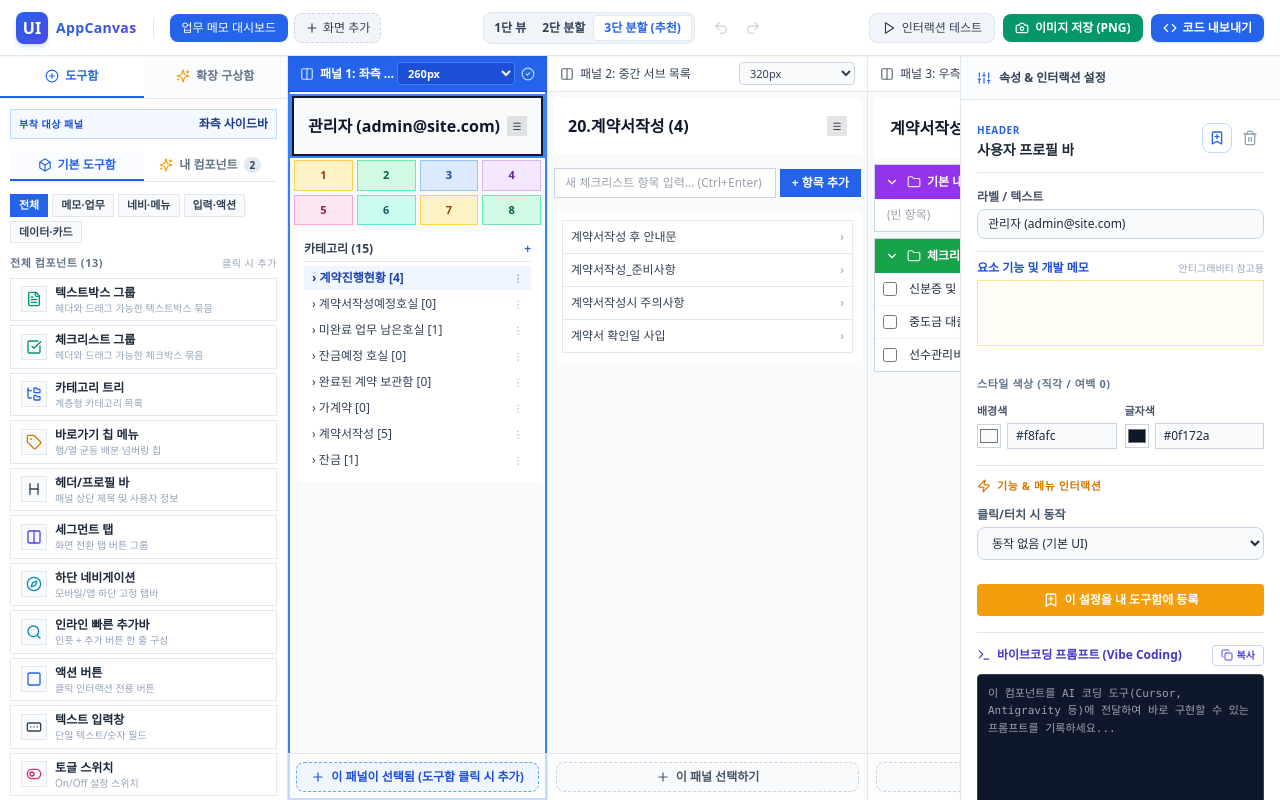
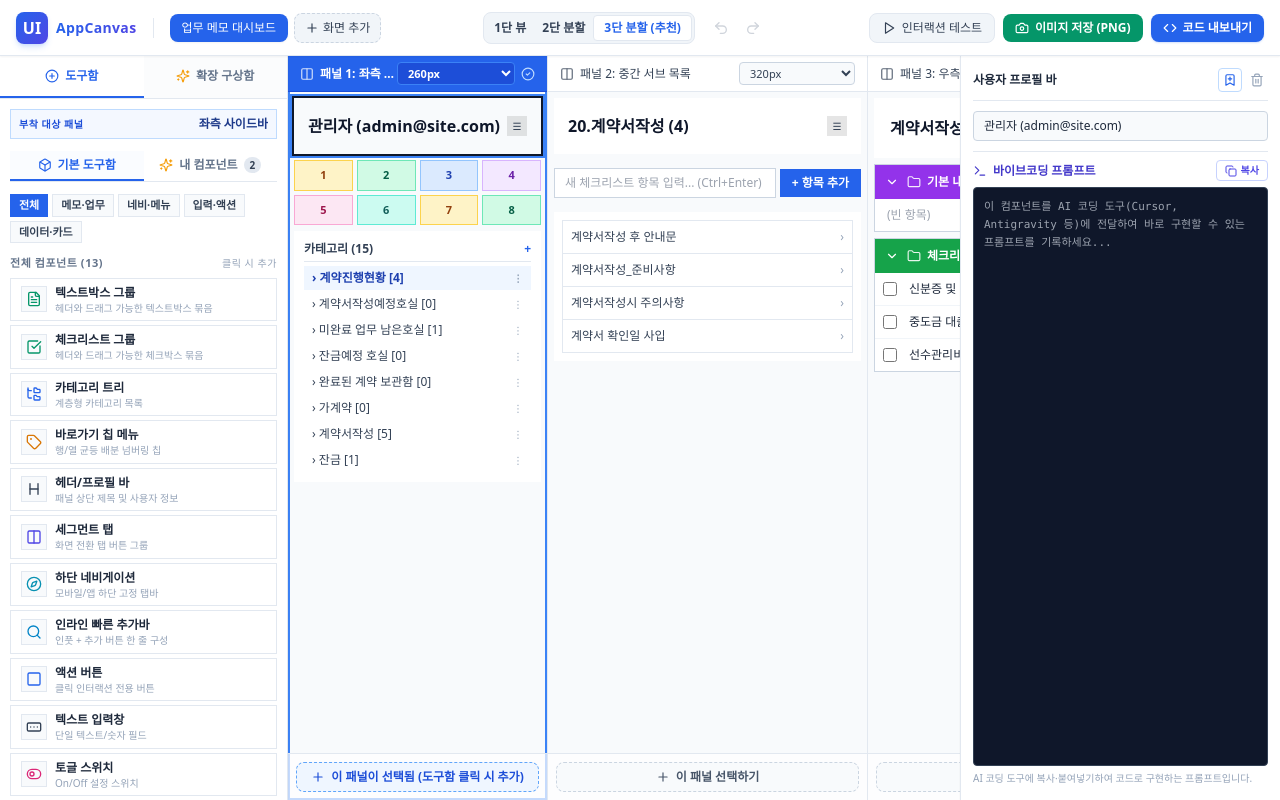
Before and after one commit to smartyoni/front_end_maker, a React (Vite) app: page / in a window 1280 px wide. Built offline with nearby package versions, Linux system fonts and the light colour scheme; a web font is replaced by a local one.

Commit message:
refactor: 5번 패널 UI 대폭 정리 (헤더/스타일/액션 제거 및 프롬프트 공간 최대화)

```diff
--- a/src/components/inspector/PropertyInspector.tsx
+++ b/src/components/inspector/PropertyInspector.tsx
@@ -1,8 +1,6 @@
 import React, { useState } from 'react';
 import { useCanvasStore } from '../../store/canvasStore';
 import { useCustomComponentStore } from '../../store/customComponentStore';
-import { StyleSection } from './StyleSection';
-import { ActionSection } from './ActionSection';
 import { Trash2, Sliders, BookmarkPlus } from 'lucide-react';
 import { CustomComponentModal } from '../palette/CustomComponentModal';
 import { VibePromptSection } from './VibePromptSection';
@@ -21,7 +19,7 @@ export const PropertyInspector: React.FC = () => {
       <div className="flex-1 flex flex-col items-center justify-center p-6 text-center text-slate-500">
         <Sliders className="w-8 h-8 mb-2 opacity-50" />
         <p className="text-xs">선택된 컴포넌트가 없습니다.</p>
-        <p className="text-[11px] text-slate-600 mt-1">캔버스에서 컴포넌트를 클릭해 속성을 편집하세요.</p>
+        <p className="text-[11px] text-slate-600 mt-1">캔버스에서 컴포넌트를 클릭해 편집하세요.</p>
       </div>
     );
   }
@@ -31,197 +29,96 @@ export const PropertyInspector: React.FC = () => {
   };
 
   return (
-    <div className="flex-1 overflow-y-auto p-4 space-y-4">
-      {/* 컴포넌트 기본 정보 헤더 */}
-      <div className="flex items-center justify-between pb-3 border-b border-slate-200">
-        <div>
-          <span className="text-[10px] font-bold uppercase tracking-wider text-blue-600">
-            {selectedComponent.type}
-          </span>
-          <h3 className="text-sm font-bold text-slate-800 truncate max-w-[170px]">
-            {selectedComponent.name || selectedComponent.label}
-          </h3>
-        </div>
-        <div className="flex items-center gap-1">
+    <div className="h-full flex flex-col p-3 space-y-2.5 overflow-hidden bg-white">
+      {/* 1. 최상단 헤더: 영문 태그 제거, 컴포넌트 타이틀 배치, 높이 최적화 */}
+      <div className="flex items-center justify-between pb-2 border-b border-slate-200 shrink-0">
+        <h3 className="text-xs font-bold text-slate-800 truncate flex-1 mr-2" title={selectedComponent.name || selectedComponent.label}>
+          {selectedComponent.name || selectedComponent.label || '컴포넌트'}
+        </h3>
+        <div className="flex items-center gap-1 shrink-0">
           <button
             onClick={() => setIsModalOpen(true)}
-            className="p-1.5 rounded-lg text-blue-600 hover:bg-blue-50 transition border border-blue-200"
+            className="p-1 rounded text-blue-600 hover:bg-blue-50 transition border border-blue-200"
             title="이 설정을 내 도구함에 등록"
           >
-            <BookmarkPlus className="w-4 h-4" />
+            <BookmarkPlus className="w-3.5 h-3.5" />
           </button>
           <button
             onClick={() => deleteComponent(selectedComponent.id)}
-            className="p-1.5 rounded-lg text-slate-400 hover:text-red-500 hover:bg-slate-100 transition"
+            className="p-1 rounded text-slate-400 hover:text-red-500 hover:bg-slate-100 transition"
             title="컴포넌트 삭제"
           >
-            <Trash2 className="w-4 h-4" />
+            <Trash2 className="w-3.5 h-3.5" />
           </button>
         </div>
       </div>
 
-      {/* 기본 텍스트 및 속성 */}
-      <div className="space-y-3">
-        {selectedComponent.type === 'chipGroup' && (
-          <div className="space-y-2">
-            <div>
-              <label className="text-xs font-semibold text-slate-600 block mb-1">
-                열(컬럼) 개수
-              </label>
-              <div className="grid grid-cols-5 gap-1">
-                {[1, 2, 3, 4, 5].map((col) => {
-                  const isActive = (selectedComponent.columns || 4) === col;
-                  return (
-                    <button
-                      key={col}
-                      onClick={() => {
-                        const currentRows = selectedComponent.rows || 2;
-                        const total = currentRows * col;
-                        const newItems = Array.from({ length: total }, (_, i) => String(i + 1));
-                        handleUpdate({ columns: col, rows: currentRows, items: newItems });
-                      }}
-                      className={`py-1.5 rounded text-xs font-bold border transition ${
-                        isActive
-                          ? 'bg-blue-600 text-white border-blue-600'
-                          : 'bg-slate-50 border-slate-300 text-slate-700 hover:bg-slate-100'
-                      }`}
-                    >
-                      {col}열
-                    </button>
-                  );
-                })}
-              </div>
-            </div>
-
-            <div>
-              <label className="text-xs font-semibold text-slate-600 block mb-1">
-                행(로우) 개수
-              </label>
-              <div className="grid grid-cols-5 gap-1">
-                {[1, 2, 3, 4, 5].map((row) => {
-                  const currentCols = selectedComponent.columns || 4;
-                  const isActive = (selectedComponent.rows || 2) === row;
-                  return (
-                    <button
-                      key={row}
-                      onClick={() => {
-                        const total = row * currentCols;
-                        const newItems = Array.from({ length: total }, (_, i) => String(i + 1));
-                        handleUpdate({ rows: row, columns: currentCols, items: newItems });
-                      }}
-                      className={`py-1.5 rounded text-xs font-bold border transition ${
-                        isActive
-                          ? 'bg-blue-600 text-white border-blue-600'
-                          : 'bg-slate-50 border-slate-300 text-slate-700 hover:bg-slate-100'
-                      }`}
-                    >
-                      {row}행
-                    </button>
-                  );
-                })}
-        </div>
-      </div>
-
-      <div className="p-2 bg-slate-50 border border-slate-200 text-[11px] text-slate-600 flex justify-between items-center">
-        <span>총 요소 개수: <strong className="text-blue-600">{(selectedComponent.rows || 2) * (selectedComponent.columns || 4)}개</strong> (1~{(selectedComponent.rows || 2) * (selectedComponent.columns || 4)} 자동 넘버링)</span>
-      </div>
-    </div>
-  )}
-
+      {/* 2. 컴포넌트 핵심 컨트롤 영역 (상단 타이틀바 색상 라벨 제거, 라벨/텍스트 라벨 제거) */}
+      <div className="space-y-2 shrink-0">
+        {/* 상단 타이틀바 색상 선택기 (라벨 제거) */}
         {selectedComponent.headerColor !== undefined && (
-          <div>
-            <label className="text-xs font-semibold text-slate-600 block mb-1">상단 타이틀 바 색상 (Header Color)</label>
-            <div className="flex items-center gap-2">
-              <input
-                type="color"
-                value={selectedComponent.headerColor || '#9333ea'}
-                onChange={(e) => handleUpdate({ headerColor: e.target.value })}
-                className="w-7 h-7 rounded border border-slate-300 bg-transparent cursor-pointer"
-              />
-              <input
-                type="text"
-                value={selectedComponent.headerColor || ''}
-                onChange={(e) => handleUpdate({ headerColor: e.target.value })}
-                className="flex-1 px-2.5 py-1.5 bg-slate-50 border border-slate-300 rounded-lg text-xs text-slate-800"
-              />
-            </div>
-          </div>
-        )}
-
-        {selectedComponent.label !== undefined && (
-          <div>
-            <label className="text-xs font-semibold text-slate-600 block mb-1">라벨 / 텍스트</label>
+          <div className="flex items-center gap-2">
+            <input
+              type="color"
+              value={selectedComponent.headerColor || '#5ea578'}
+              onChange={(e) => handleUpdate({ headerColor: e.target.value })}
+              className="w-7 h-7 rounded border border-slate-300 bg-transparent cursor-pointer shrink-0"
+              title="상단 바 색상 선택"
+            />
             <input
               type="text"
-              value={selectedComponent.label}
-              onChange={(e) => handleUpdate({ label: e.target.value })}
-              className="w-full px-2.5 py-1.5 bg-slate-50 border border-slate-300 rounded-lg text-xs text-slate-800 focus:outline-none focus:border-blue-500 focus:bg-white transition"
+              value={selectedComponent.headerColor || ''}
+              onChange={(e) => handleUpdate({ headerColor: e.target.value })}
+              placeholder="#5ea578"
+              className="flex-1 px-2 py-1 bg-slate-50 border border-slate-300 rounded text-xs font-mono text-slate-700 outline-none"
             />
           </div>
         )}
 
-        {selectedComponent.content !== undefined && (
+        {/* 라벨 텍스트 입력 (라벨 제거, 플레이스홀더: '라벨을 정하세요') */}
+        {selectedComponent.label !== undefined && (
           <div>
-            <label className="text-xs font-semibold text-slate-600 block mb-1">본문 설명 문구</label>
-            <textarea
-              rows={3}
-              value={selectedComponent.content}
-              onChange={(e) => handleUpdate({ content: e.target.value })}
-              className="w-full px-2.5 py-1.5 bg-slate-50 border border-slate-300 rounded-lg text-xs text-slate-800 focus:outline-none focus:border-blue-500 focus:bg-white resize-none transition"
+            <input
+              type="text"
+              value={selectedComponent.label}
+              placeholder="라벨을 정하세요"
+              onChange={(e) => handleUpdate({ label: e.target.value })}
+              className="w-full px-2.5 py-1.5 bg-slate-50 border border-slate-300 rounded text-xs text-slate-800 focus:outline-none focus:border-blue-500 focus:bg-white transition"
             />
           </div>
         )}
 
-        {/* 탭/목록 아이템 쉼표 구분 편집 (바로가기 칩은 행/열 넘버링으로 대체) */}
-        {selectedComponent.type !== 'chipGroup' && selectedComponent.items !== undefined && (
-          <div>
-            <label className="text-xs font-semibold text-slate-600 block mb-1">하위 항목 (쉼표로 구분)</label>
-            <input
-              type="text"
-              value={selectedComponent.items.join(', ')}
-              onChange={(e) =>
-                handleUpdate({
-                  items: e.target.value.split(',').map((s) => s.trim()).filter(Boolean),
-                })
-              }
-              className="w-full px-2 py-1.5 bg-slate-50 border border-slate-300 text-xs text-slate-800 focus:outline-none focus:border-blue-500 focus:bg-white transition"
-            />
+        {/* 칩 그룹일 경우 행/열 설정 유지 */}
+        {selectedComponent.type === 'chipGroup' && (
+          <div className="space-y-1.5 p-2 bg-slate-50 border border-slate-200 rounded">
+            <div className="flex items-center justify-between text-[11px] text-slate-600">
+              <span>열 개수</span>
+              <div className="flex gap-1">
+                {[1, 2, 3, 4, 5].map((col) => (
+                  <button
+                    key={col}
+                    onClick={() => {
+                      const currentRows = selectedComponent.rows || 2;
+                      const total = currentRows * col;
+                      const newItems = Array.from({ length: total }, (_, i) => String(i + 1));
+                      handleUpdate({ columns: col, rows: currentRows, items: newItems });
+                    }}
+                    className={`px-1.5 py-0.5 rounded text-[10px] font-bold border ${
+                      (selectedComponent.columns || 4) === col
+                        ? 'bg-blue-600 text-white border-blue-600'
+                        : 'bg-white border-slate-300 text-slate-600'
+                    }`}
+                  >
+                    {col}
+                  </button>
+                ))}
+              </div>
+            </div>
           </div>
         )}
-
-        {/* 요소 기능 및 개발 스펙 메모란 */}
-        <div className="pt-2 border-t border-slate-200">
-          <label className="text-xs font-bold text-blue-700 block mb-1 flex items-center justify-between">
-            <span>요소 기능 및 개발 메모</span>
-            <span className="text-[10px] text-slate-400 font-normal">안티그래비티 참고용</span>
-          </label>
-          <textarea
-            rows={3}
-            value={selectedComponent.functionNote || ''}
-            onChange={(e) => handleUpdate({ functionNote: e.target.value })}
-            className="w-full p-2 bg-amber-50/50 border border-amber-200 text-xs text-slate-800 focus:outline-none focus:border-blue-500 focus:bg-white resize-none transition"
-          />
-        </div>
       </div>
 
-      {/* 스타일 편집 분리 컴포넌트 */}
-      <StyleSection component={selectedComponent} onUpdate={handleUpdate} />
-
-      {/* 액션/인터랙션 편집 분리 컴포넌트 */}
-      <ActionSection component={selectedComponent} onUpdate={handleUpdate} />
-
-      {/* 내 도구함에 등록 배너 버튼 */}
-      <div className="pt-2">
-        <button
-          onClick={() => setIsModalOpen(true)}
-          className="w-full flex items-center justify-center gap-1.5 py-2 px-3 bg-amber-500 hover:bg-amber-600 text-white font-bold text-xs rounded transition shadow-xs"
-        >
-          <BookmarkPlus className="w-4 h-4" />
-          <span>이 설정을 내 도구함에 등록</span>
-        </button>
-      </div>
-
-      {/* 바이브코딩 프롬프트 영역 (가장 하단) */}
+      {/* 3. 남은 공간을 모두 프롬프트에 제공 (flex-1) */}
       <VibePromptSection component={selectedComponent} onUpdate={handleUpdate} />
 
       {/* 내 컴포넌트 등록 모달 */}
--- a/src/components/inspector/VibePromptSection.tsx
+++ b/src/components/inspector/VibePromptSection.tsx
@@ -71,11 +71,11 @@ export const VibePromptSection: React.FC<VibePromptSectionProps> = ({
   };
 
   return (
-    <div className="pt-3 border-t border-slate-200 space-y-2">
-      <div className="flex items-center justify-between">
+    <div className="flex-1 flex flex-col min-h-0 pt-2 border-t border-slate-200 space-y-1.5">
+      <div className="flex items-center justify-between shrink-0">
         <label className="text-xs font-bold text-indigo-700 flex items-center gap-1.5">
           <Terminal className="w-3.5 h-3.5" />
-          <span>바이브코딩 프롬프트 (Vibe Coding)</span>
+          <span>바이브코딩 프롬프트</span>
         </label>
         <div className="flex items-center gap-1">
           {defaultPrompt && (
@@ -103,18 +103,17 @@ export const VibePromptSection: React.FC<VibePromptSectionProps> = ({
         </div>
       </div>
 
-      <div className="relative">
+      <div className="flex-1 min-h-0 flex flex-col">
         <textarea
-          rows={7}
           value={currentPrompt}
           onChange={(e) => onUpdate({ vibePrompt: e.target.value })}
           placeholder="이 컴포넌트를 AI 코딩 도구(Cursor, Antigravity 등)에 전달하여 바로 구현할 수 있는 프롬프트를 기록하세요..."
-          className="w-full p-2.5 bg-slate-900 text-slate-200 border border-slate-700 rounded text-[11px] font-mono leading-relaxed outline-none focus:ring-1 focus:ring-indigo-500 resize-y"
+          className="w-full flex-1 min-h-[140px] p-2.5 bg-slate-900 text-slate-200 border border-slate-700 rounded text-[11px] font-mono leading-relaxed outline-none focus:ring-1 focus:ring-indigo-500 resize-none"
         />
       </div>
 
-      <p className="text-[10px] text-slate-400 leading-tight">
-        AI 도구에 그대로 복사·붙여넣기하여 실제 프로덕션 코드로 즉시 생성할 수 있는 프롬프트입니다.
+      <p className="text-[10px] text-slate-400 leading-tight shrink-0 pb-1">
+        AI 코딩 도구에 복사·붙여넣기하여 코드로 구현하는 프롬프트입니다.
       </p>
     </div>
   );
--- a/src/components/layout/RightSidebar.tsx
+++ b/src/components/layout/RightSidebar.tsx
@@ -1,14 +1,9 @@
 import React from 'react';
 import { PropertyInspector } from '../inspector/PropertyInspector';
-import { Sliders } from 'lucide-react';
 
 export const RightSidebar: React.FC = () => {
   return (
-    <aside className="w-80 bg-white border-l border-slate-200 flex flex-col h-full shrink-0 z-10 shadow-sm">
-      <div className="h-11 px-4 border-b border-slate-200 bg-slate-50/50 flex items-center gap-2">
-        <Sliders className="w-3.5 h-3.5 text-blue-600" />
-        <h2 className="text-xs font-bold text-slate-700">속성 & 인터랙션 설정</h2>
-      </div>
+    <aside className="w-80 bg-white border-l border-slate-200 flex flex-col h-full shrink-0 z-10 shadow-sm overflow-hidden">
       <PropertyInspector />
     </aside>
   );
```
